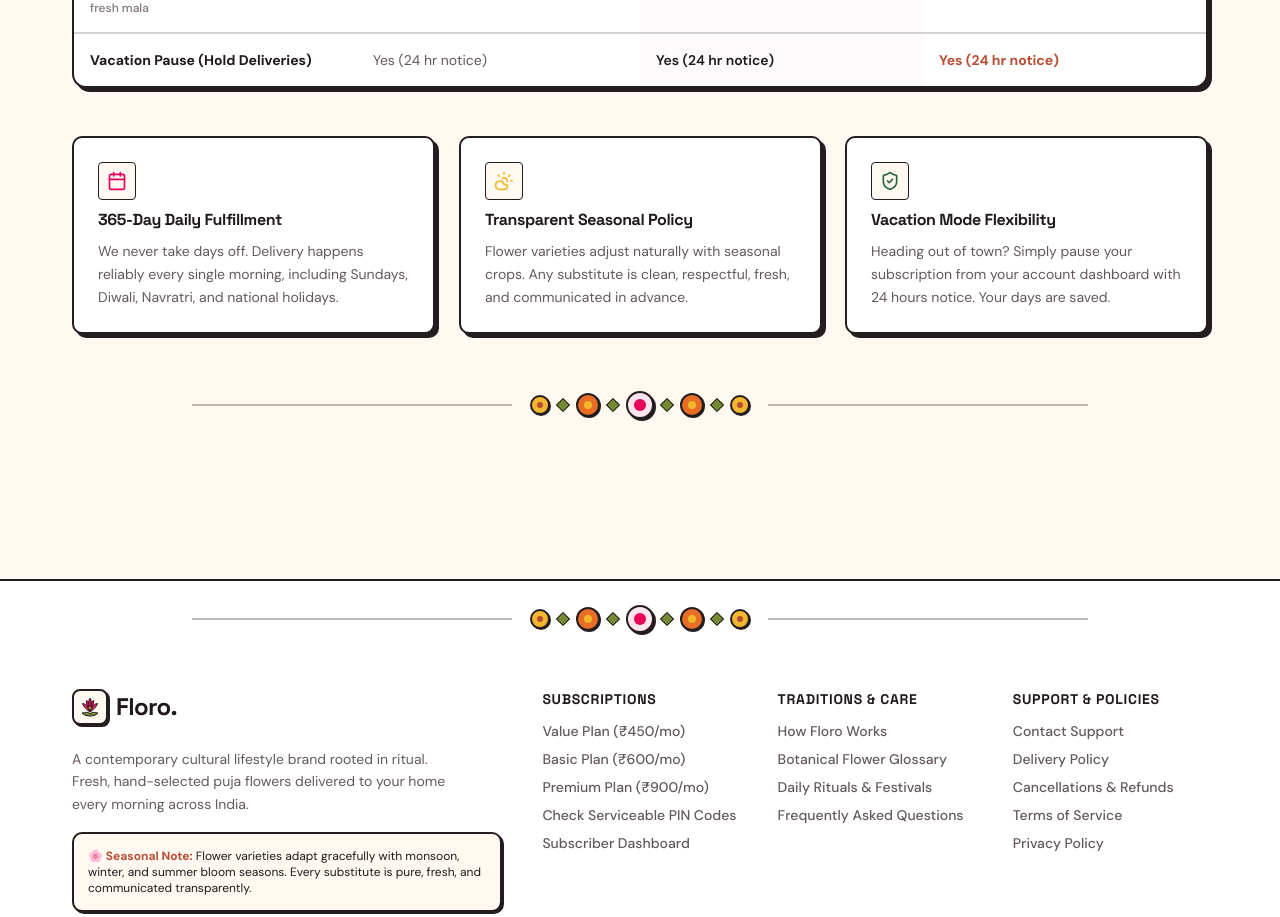
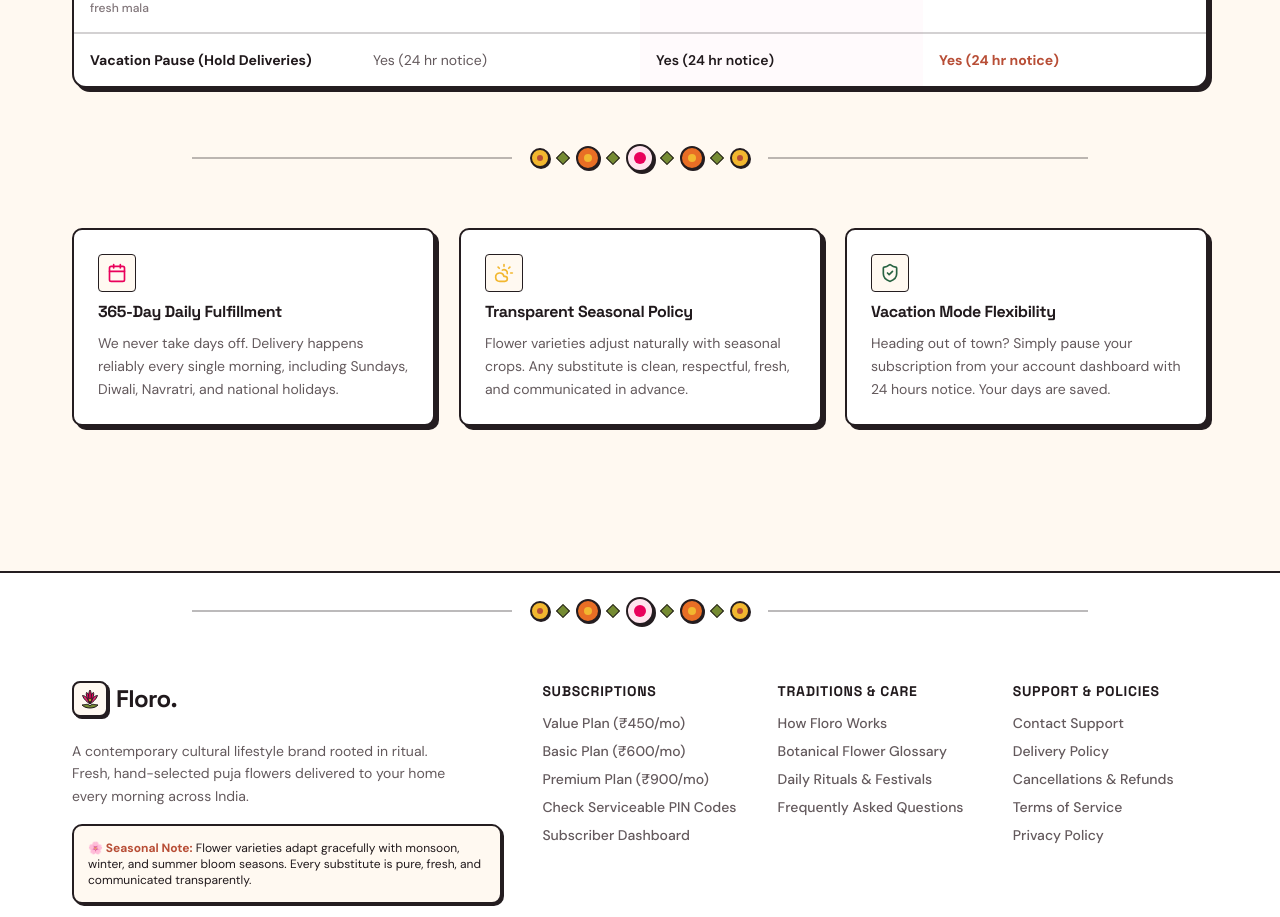
Before and after one commit to chiraggoyal001/redisigning-floro, a Next.js app: page /subscriptions in a window 1280 px wide. Shown: the part 2280-3197 px from the top of the page. Built offline with nearby package versions, Linux system fonts and the light colour scheme.

Commit message:
fix(subscriptions): place garland separator band between table and guarantee cards

```diff
--- a/src/app/subscriptions/page.tsx
+++ b/src/app/subscriptions/page.tsx
@@ -46,8 +46,11 @@
 
         <PlanComparisonTable />
 
+        {/* Folk-art Separator Band Between Table and Cards */}
+        <GarlandDivider className="py-6" />
+
         {/* 3 Pillar Guarantees */}
-        <div className="grid grid-cols-1 md:grid-cols-3 gap-6 pt-4 neo-card-group group/cards">
+        <div className="grid grid-cols-1 md:grid-cols-3 gap-6 neo-card-group group/cards">
           <NeoCard variant="white" hasShadow={true} padding="md" className="space-y-2">
             <div className="p-2 rounded bg-floro-canvas border border-floro-border w-fit text-floro-accent">
               <Calendar className="w-5 h-5" />
@@ -84,8 +87,6 @@
             </p>
           </NeoCard>
         </div>
-
-        <GarlandDivider className="pt-6" />
       </section>
     </main>
   );
```
